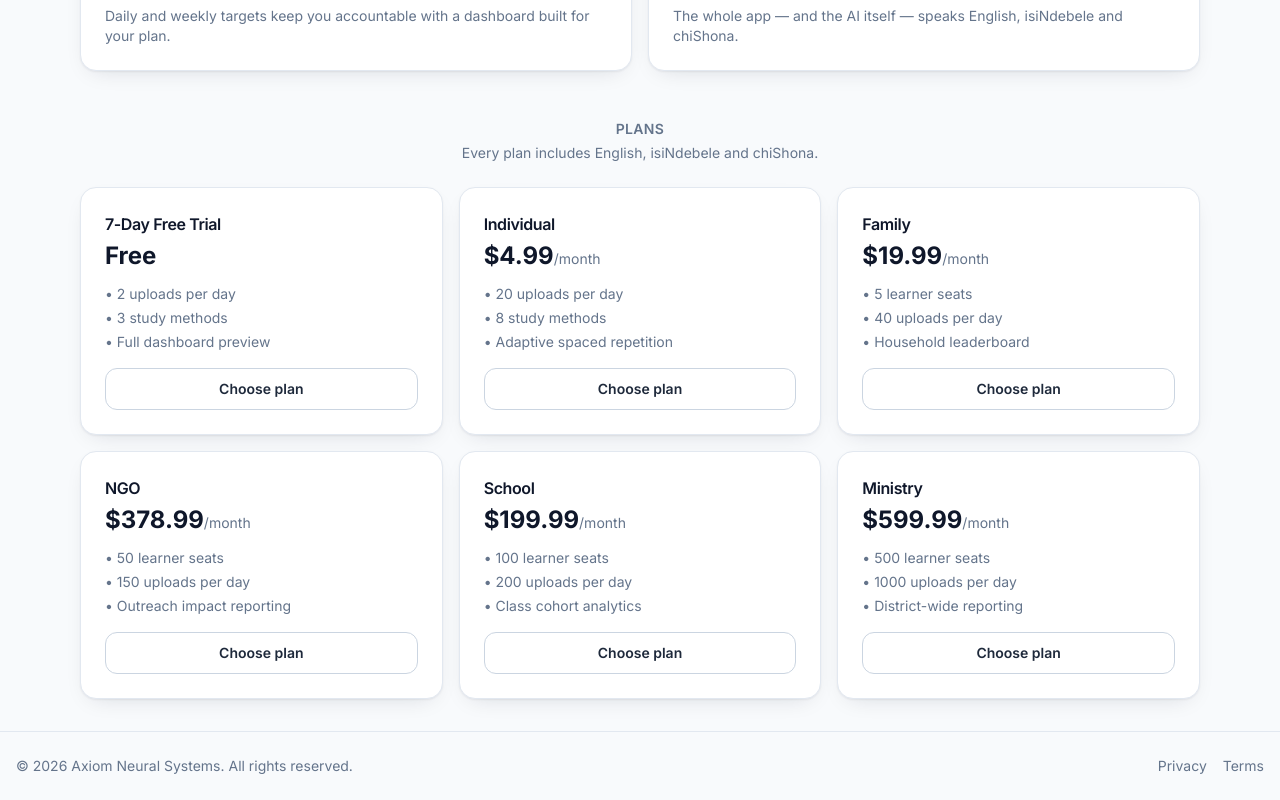
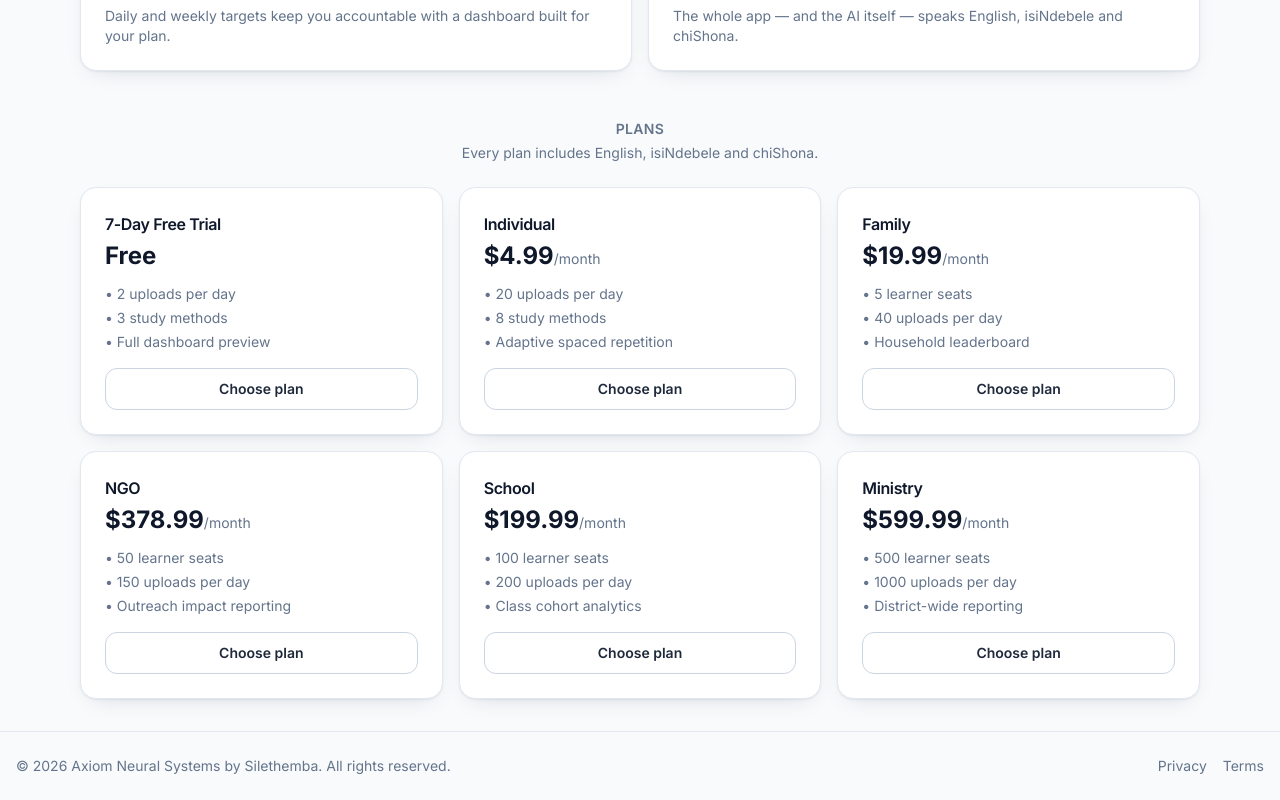
Before and after one commit to purple0015/examcoach, a Next.js app: page / in a window 1280 px wide. Shown: the part 848-1648 px from the top of the page. Built offline with nearby package versions, Linux system fonts and the light colour scheme; no server answers.

Commit message:
Update LegalFooter.tsx

```diff
--- a/src/components/shared/LegalFooter.tsx
+++ b/src/components/shared/LegalFooter.tsx
@@ -10,7 +10,7 @@ export function LegalFooter() {
     <footer className="mt-auto border-t border-slate-200 py-6 text-sm text-slate-500 dark:border-slate-800 dark:text-slate-400">
       <div className="mx-auto flex max-w-7xl flex-col items-center gap-2 px-4 sm:flex-row sm:justify-between">
         <p>
-          © {new Date().getFullYear()} Axiom Neural Systems. {t.footer.rights}
+          © {new Date().getFullYear()} Axiom Neural Systems by Silethemba. {t.footer.rights}
         </p>
         <div className="flex items-center gap-4">
           <Link href="/privacy" className="hover:text-primary-600 dark:hover:text-primary-400">
```
